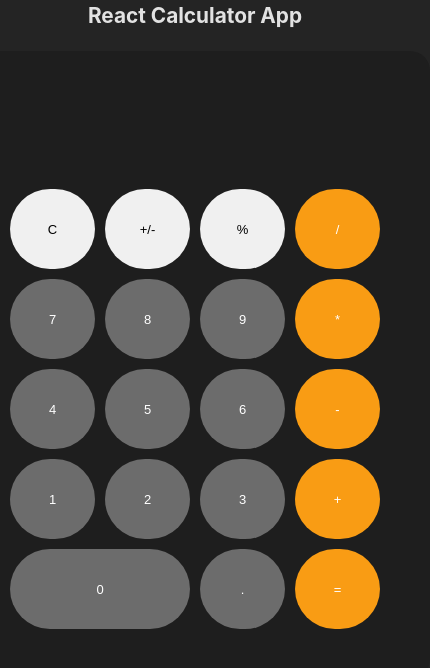
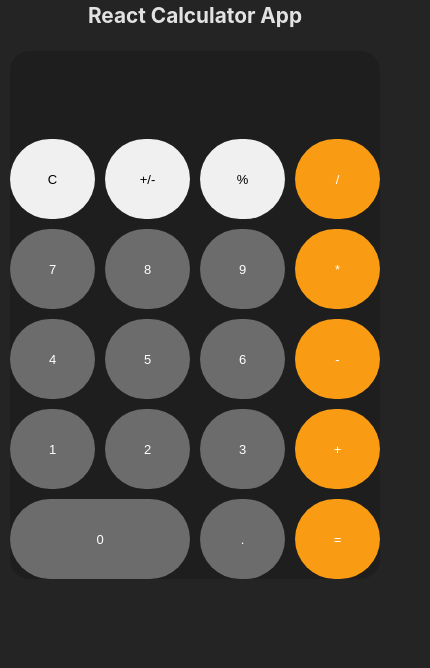
Before and after one commit to tsmith110179/react-calculator, a React (Vite) app: page / in a window 390 px wide. Shown: the top 668 px of the page, 430 px wide, since content can reach past the window. Built offline with nearby package versions, Linux system fonts and the light colour scheme.

Commit message:
css changes part 5

```diff
--- a/src/App.css
+++ b/src/App.css
@@ -162,6 +162,6 @@ button:active {
 }
 
 @media(max-width: 600px){
-    #calculator{gap: 10px; grid-template-columns: 85px 85px 85px 85px; grid-template-areas: padding: 0;}
+    #calculator{gap: 10px; grid-template-columns: 85px 85px 85px 85px; padding: 0;}
     button{font-size: 13px; height: 80px;}
 }
```
